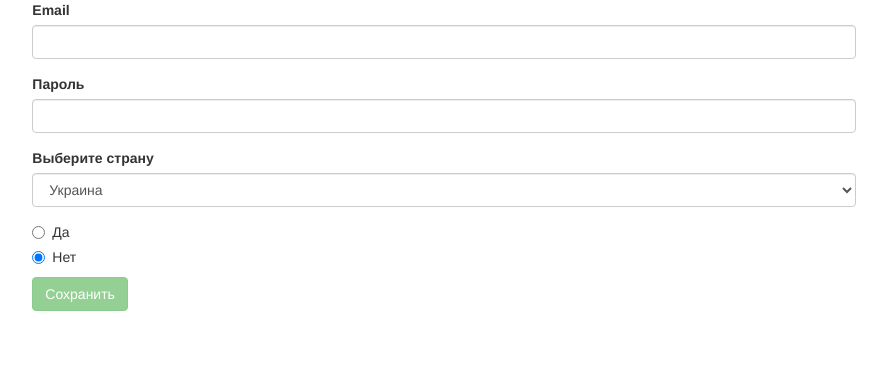
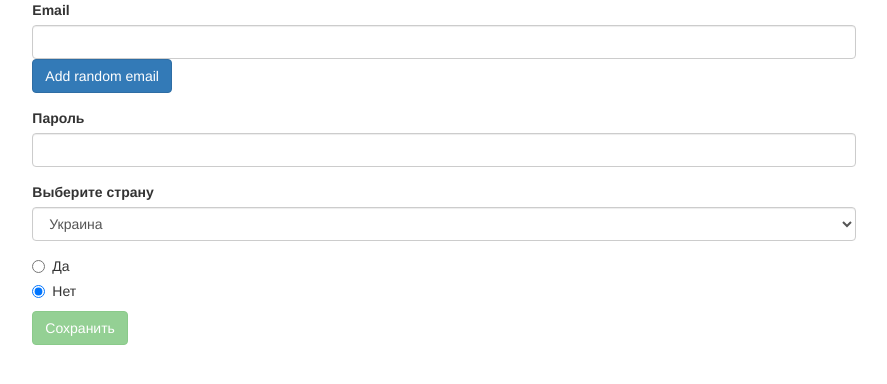
Before and after one commit to LutsenkoM/Lectorium-Angular, an Angular app: page / in a window 1280 px wide. Shown: the top 384 px of the page, without its empty margins (196-1083 px from the left). Built offline with nearby package versions, Linux system fonts and the light colour scheme.

Commit message:
Dynamic change TD form

```diff
--- a/src/app/app.component.html
+++ b/src/app/app.component.html
@@ -1,13 +1,16 @@
 <div class="col-xs-8 col-xs-offset-2">
-  <form (ngSubmit)="submitForm(form)" #form="ngForm">
-<!--    <form (ngSubmit)="submitForm()" #form="ngForm">-->   <!-- NEW WAY -->
+<!--  <form (ngSubmit)="submitForm(form)" #form="ngForm">-->
+<!--    NEW WAY-->
+    <form (ngSubmit)="submitForm()" #form="ngForm">
 
       <div ngModelGroup="user" #user="ngModelGroup">
           <div class="form-group" [ngClass]="{'has-error': email.invalid && email.touched}">
               <label>Email</label>
               <input type="text" class="form-control" ngModel name="email" required email #email="ngModel">
               <p *ngIf="email.invalid && email.touched">Enter valid email</p>
+              <button type="button" class="btn btn-primary" (click)="addRandEmail()" >Add random email</button>
           </div>
+
           <div class="form-group" [ngClass]="{'has-error': pass.invalid && pass.touched}">
               <label>Пароль</label>
               <input type="password" class="form-control" ngModel name="pass" required #pass="ngModel">
@@ -35,4 +38,9 @@
     <button class="btn btn-success" type="submit" [disabled]="!form.valid" >Сохранить</button>
 
   </form>
+    <div *ngIf="isSubmited">
+        <pre>
+            {{formData | json}}
+        </pre>
+    </div>
 </div>
--- a/src/app/app.component.ts
+++ b/src/app/app.component.ts
@@ -8,7 +8,8 @@ import {NgForm} from "@angular/forms";
 })
 export class AppComponent {
 
-  // @ViewChild('form') form: NgForm;  NEW WAY
+  @ViewChild('form') form: NgForm;
+
   answers = [{
     type: 'yes',
     text: 'Да'
@@ -20,11 +21,34 @@ export class AppComponent {
   defaultAnswer = 'no';
   defaultCountry = 'ua';
 
-  submitForm(form: NgForm) {
-    console.log(form);
+  // submitForm(form: NgForm) {
+  //   console.log(form);
+  // }
+
+  formData = {};
+  isSubmited = false;
+
+  addRandEmail() {
+    const randEmail = 'max@gmai.com';
+    // this.form.setValue({
+    //   user: {
+    //     email: randEmail,
+    //     pass: ''
+    //   },
+    //   country: '',
+    //   answer: ''
+    // })
+
+    this.form.form.patchValue({
+      user: { email: randEmail }
+    })
   }
 
-  // submitForm() {
-  //   console.log(this.form);  // NEW WAY
-  // }
+  submitForm() {
+    this.isSubmited = true;
+    this.formData = this.form.value;
+    this.form.reset();
+    console.log(this.form);  // NEW WAY
+  }
+
 }
```
